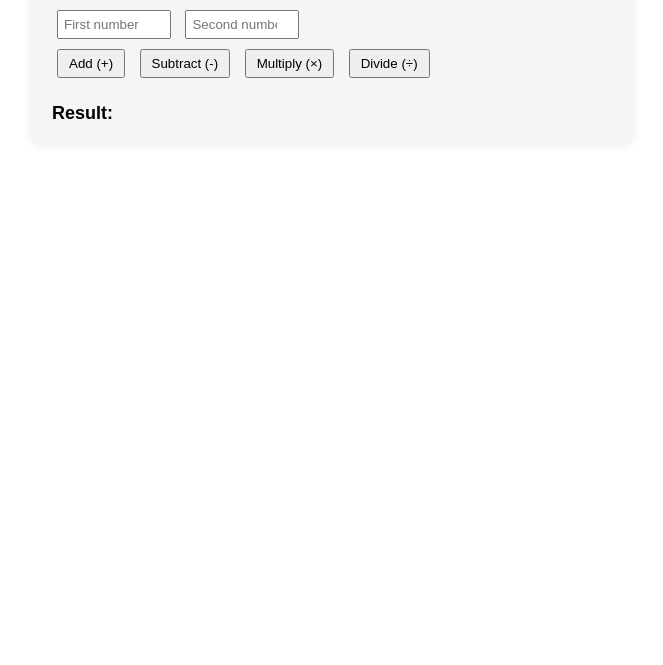
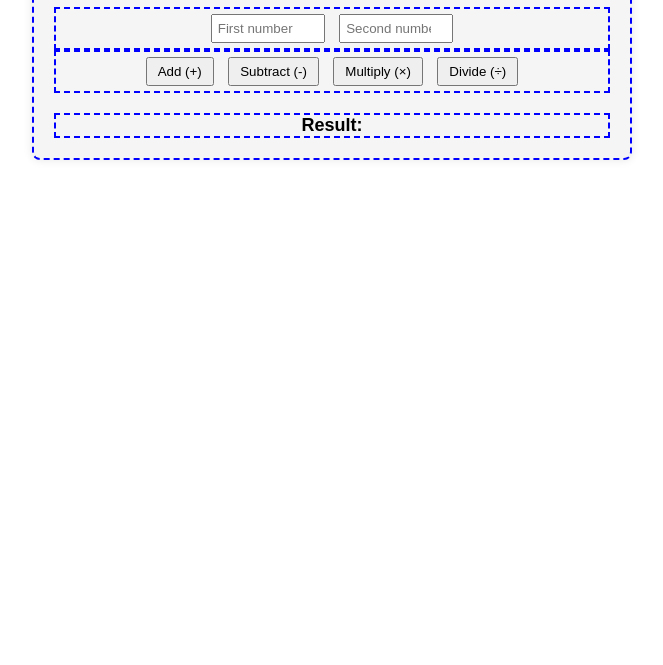
Before and after one commit to ScottFeichter/TTT, a website: page P1-TO-THE-MATH/index.html in a window 1280 px wide. Shown: the part 135-800 px from the top of the page, without its empty margins (308-971 px from the left). Drawn offline with Linux system fonts and the light colour scheme.

```diff
--- a/P1-TO-THE-MATH/index.html
+++ b/P1-TO-THE-MATH/index.html
@@ -31,6 +31,12 @@
             margin-top: 20px;
             font-size: 18px;
             font-weight: bold;
+        }
+        div {
+            margin:auto;
+            flex-direction: column;
+            border: 2px blue dashed;
+            text-align: center;
         }
     </style>
 </head>
```
